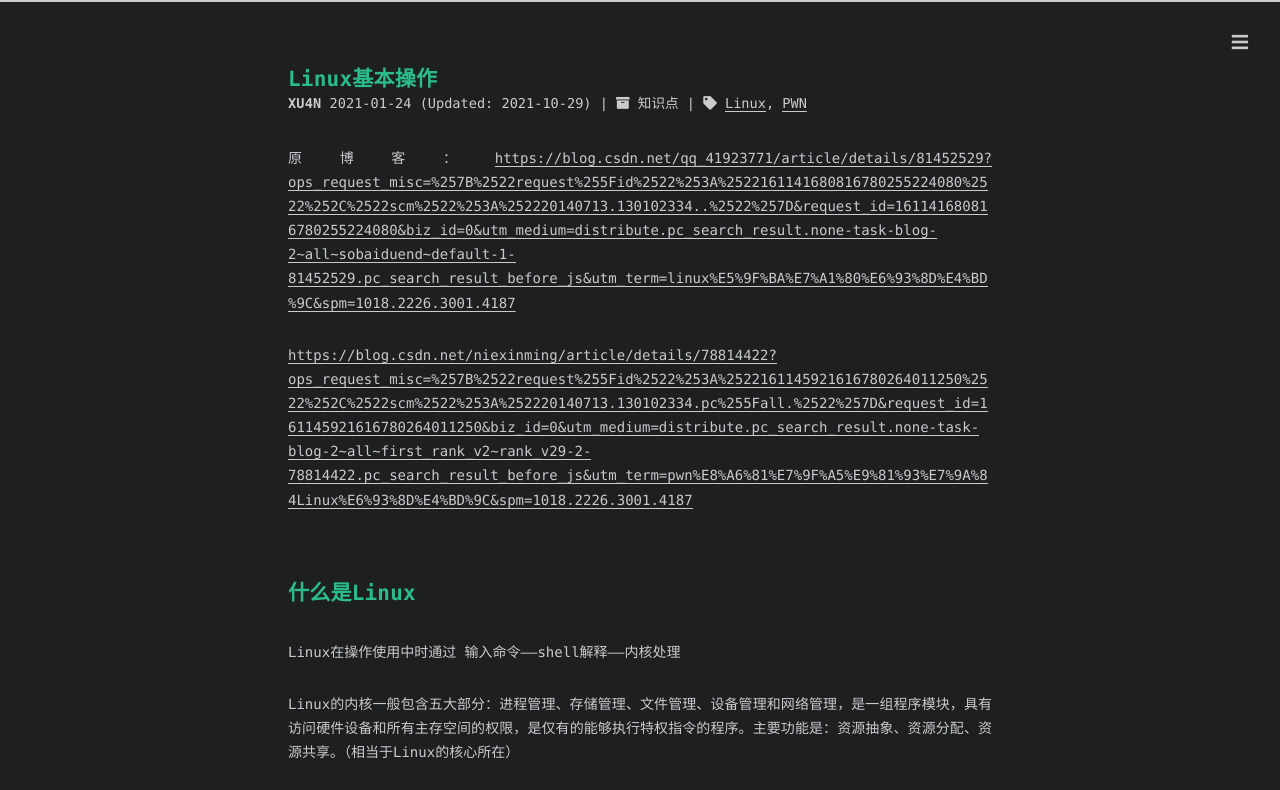
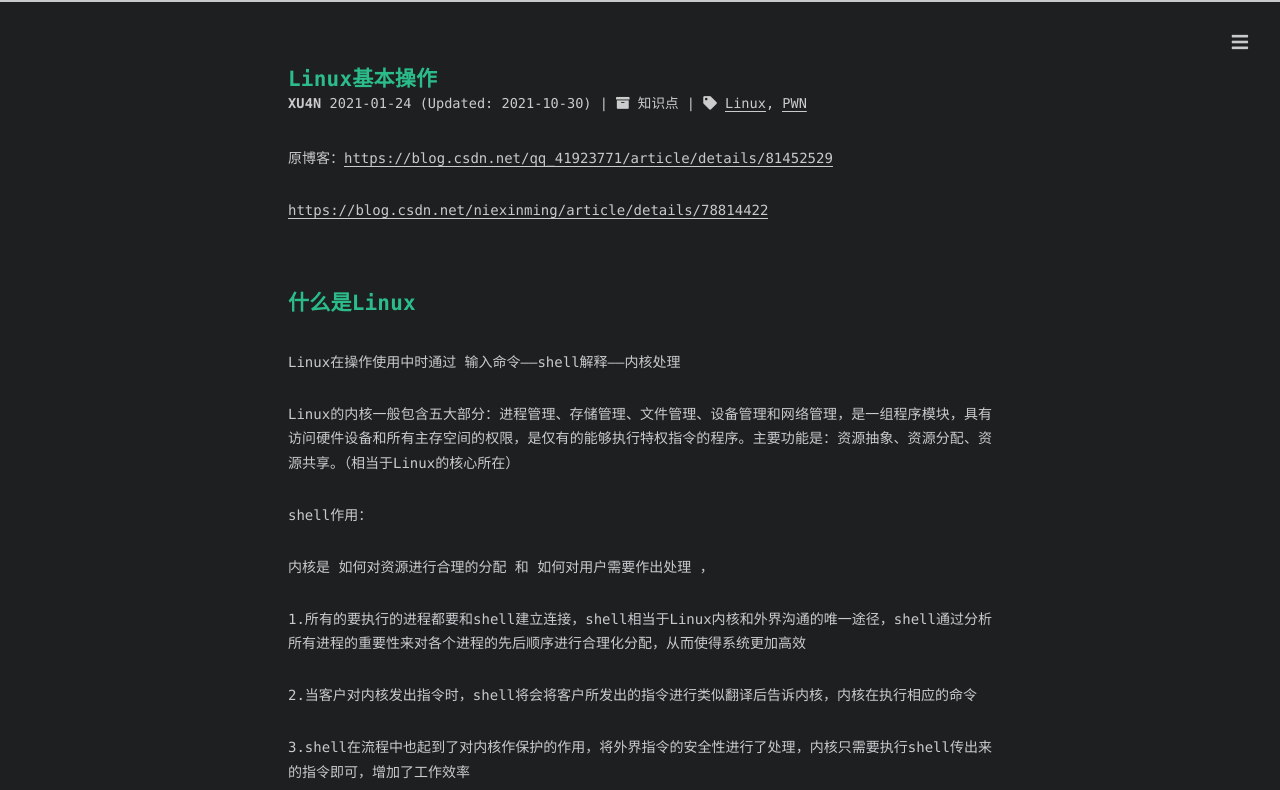
Before and after one commit to makabaka-yyds/makabaka-yyds.github.io, a plain HTML site: page 2021/01/24/Linux基本操作/index.html in a window 1280 px wide. Shown: the top 790 px of the page. Drawn offline with nearby package versions, Linux system fonts and the light colour scheme; some packages are replaced by stand-ins of ours; a script that the page names is missing; a web font is replaced by a local one.

Commit message:
Site updated: 2021-10-30 17:35:34

```diff
--- a/2021/01/24/Linux基本操作/index.html
+++ b/2021/01/24/Linux基本操作/index.html
@@ -6,12 +6,12 @@
     <meta http-equiv="X-UA-Compatible" content="IE=edge">
     <meta name="HandheldFriendly" content="True">
     <meta name="viewport" content="width=device-width, initial-scale=1, maximum-scale=5" />
-    <meta name="description" content="原博客：https:&#x2F;&#x2F;blog.csdn.net&#x2F;qq_41923771&#x2F;article&#x2F;details&#x2F;81452529?ops_request_misc&#x3D;%257B%2522request%255Fid%2522%253A%2522161141680816780255224080%2522%252C%2522scm%2522%253A%252220140713.130102334..%252">
+    <meta name="description" content="原博客：https:&#x2F;&#x2F;blog.csdn.net&#x2F;qq_41923771&#x2F;article&#x2F;details&#x2F;81452529 https:&#x2F;&#x2F;blog.csdn.net&#x2F;niexinming&#x2F;article&#x2F;details&#x2F;78814422 什么是LinuxLinux在操作使用中时通过 输入命令——shell解释——内核处理 Linux的内核一般包含五大部分：进程管理、存储管理、文件管理、设备管理">
 <meta property="og:type" content="article">
 <meta property="og:title" content="Linux基本操作">
 <meta property="og:url" content="http://makabaka-yyds.github.io/2021/01/24/Linux%E5%9F%BA%E6%9C%AC%E6%93%8D%E4%BD%9C/index.html">
 <meta property="og:site_name" content="Xu4n">
-<meta property="og:description" content="原博客：https:&#x2F;&#x2F;blog.csdn.net&#x2F;qq_41923771&#x2F;article&#x2F;details&#x2F;81452529?ops_request_misc&#x3D;%257B%2522request%255Fid%2522%253A%2522161141680816780255224080%2522%252C%2522scm%2522%253A%252220140713.130102334..%252">
+<meta property="og:description" content="原博客：https:&#x2F;&#x2F;blog.csdn.net&#x2F;qq_41923771&#x2F;article&#x2F;details&#x2F;81452529 https:&#x2F;&#x2F;blog.csdn.net&#x2F;niexinming&#x2F;article&#x2F;details&#x2F;78814422 什么是LinuxLinux在操作使用中时通过 输入命令——shell解释——内核处理 Linux的内核一般包含五大部分：进程管理、存储管理、文件管理、设备管理">
 <meta property="og:locale" content="zh_CN">
 <meta property="og:image" content="https://img-blog.csdn.net/20180806141908806?watermark/2/text/aHR0cHM6Ly9ibG9nLmNzZG4ubmV0L3FxXzQxOTIzNzcx/font/5a6L5L2T/fontsize/400/fill/I0JBQkFCMA==/dissolve/70">
 <meta property="og:image" content="https://img-blog.csdn.net/20180806143127448?watermark/2/text/aHR0cHM6Ly9ibG9nLmNzZG4ubmV0L3FxXzQxOTIzNzcx/font/5a6L5L2T/fontsize/400/fill/I0JBQkFCMA==/dissolve/70">
@@ -27,7 +27,7 @@
 <meta property="og:image" content="http://makabaka-yyds.github.io/images/Linux4.png">
 <meta property="og:image" content="http://makabaka-yyds.github.io/images/Linux5.png">
 <meta property="article:published_time" content="2021-01-24T10:49:57.000Z">
-<meta property="article:modified_time" content="2021-10-29T07:48:45.711Z">
+<meta property="article:modified_time" content="2021-10-30T09:35:24.399Z">
 <meta property="article:author" content="Xu4n">
 <meta property="article:tag" content="PWN">
 <meta property="article:tag" content="Linux">
@@ -153,7 +153,7 @@
 
         <time datetime="2021-01-24T10:49:57.000Z" itemprop="datePublished">2021-01-24</time>
 
-        (Updated: <time datetime="2021-10-29T07:48:45.711Z" itemprop="dateModified">2021-10-29</time>)
+        (Updated: <time datetime="2021-10-30T09:35:24.399Z" itemprop="dateModified">2021-10-30</time>)
 
 
     </div>
@@ -178,8 +178,8 @@
 
 
   <div class="content" itemprop="articleBody">
-    <p>原博客：<a target="_blank" rel="noopener" href="https://blog.csdn.net/qq_41923771/article/details/81452529?ops_request_misc=%257B%2522request%255Fid%2522%253A%2522161141680816780255224080%2522%252C%2522scm%2522%253A%252220140713.130102334..%2522%257D&amp;request_id=161141680816780255224080&amp;biz_id=0&amp;utm_medium=distribute.pc_search_result.none-task-blog-2~all~sobaiduend~default-1-81452529.pc_search_result_before_js&amp;utm_term=linux%E5%9F%BA%E7%A1%80%E6%93%8D%E4%BD%9C&amp;spm=1018.2226.3001.4187">https://blog.csdn.net/qq_41923771/article/details/81452529?ops_request_misc=%257B%2522request%255Fid%2522%253A%2522161141680816780255224080%2522%252C%2522scm%2522%253A%252220140713.130102334..%2522%257D&amp;request_id=161141680816780255224080&amp;biz_id=0&amp;utm_medium=distribute.pc_search_result.none-task-blog-2~all~sobaiduend~default-1-81452529.pc_search_result_before_js&amp;utm_term=linux%E5%9F%BA%E7%A1%80%E6%93%8D%E4%BD%9C&amp;spm=1018.2226.3001.4187</a></p>
-<p><a target="_blank" rel="noopener" href="https://blog.csdn.net/niexinming/article/details/78814422?ops_request_misc=%257B%2522request%255Fid%2522%253A%2522161145921616780264011250%2522%252C%2522scm%2522%253A%252220140713.130102334.pc%255Fall.%2522%257D&amp;request_id=161145921616780264011250&amp;biz_id=0&amp;utm_medium=distribute.pc_search_result.none-task-blog-2~all~first_rank_v2~rank_v29-2-78814422.pc_search_result_before_js&amp;utm_term=pwn%E8%A6%81%E7%9F%A5%E9%81%93%E7%9A%84Linux%E6%93%8D%E4%BD%9C&amp;spm=1018.2226.3001.4187">https://blog.csdn.net/niexinming/article/details/78814422?ops_request_misc=%257B%2522request%255Fid%2522%253A%2522161145921616780264011250%2522%252C%2522scm%2522%253A%252220140713.130102334.pc%255Fall.%2522%257D&amp;request_id=161145921616780264011250&amp;biz_id=0&amp;utm_medium=distribute.pc_search_result.none-task-blog-2~all~first_rank_v2~rank_v29-2-78814422.pc_search_result_before_js&amp;utm_term=pwn%E8%A6%81%E7%9F%A5%E9%81%93%E7%9A%84Linux%E6%93%8D%E4%BD%9C&amp;spm=1018.2226.3001.4187</a></p>
+    <p>原博客：<a target="_blank" rel="noopener" href="https://blog.csdn.net/qq_41923771/article/details/81452529">https://blog.csdn.net/qq_41923771/article/details/81452529</a></p>
+<p><a target="_blank" rel="noopener" href="https://blog.csdn.net/niexinming/article/details/78814422">https://blog.csdn.net/niexinming/article/details/78814422</a></p>
 <h1><span id="什么是linux">什么是Linux</span></h1><p>Linux在操作使用中时通过 输入命令——shell解释——内核处理</p>
 <p>Linux的内核一般包含五大部分：进程管理、存储管理、文件管理、设备管理和网络管理，是一组程序模块，具有访问硬件设备和所有主存空间的权限，是仅有的能够执行特权指令的程序。主要功能是：资源抽象、资源分配、资源共享。（相当于Linux的核心所在）</p>
 <p>shell作用：</p>
```
Also changed, not shown: search.xml (+1 -1 lines).
